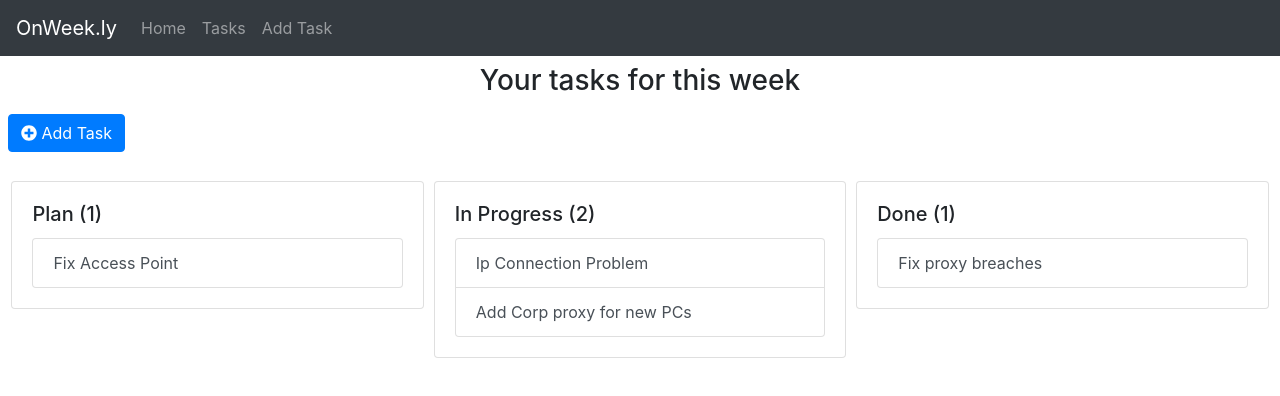
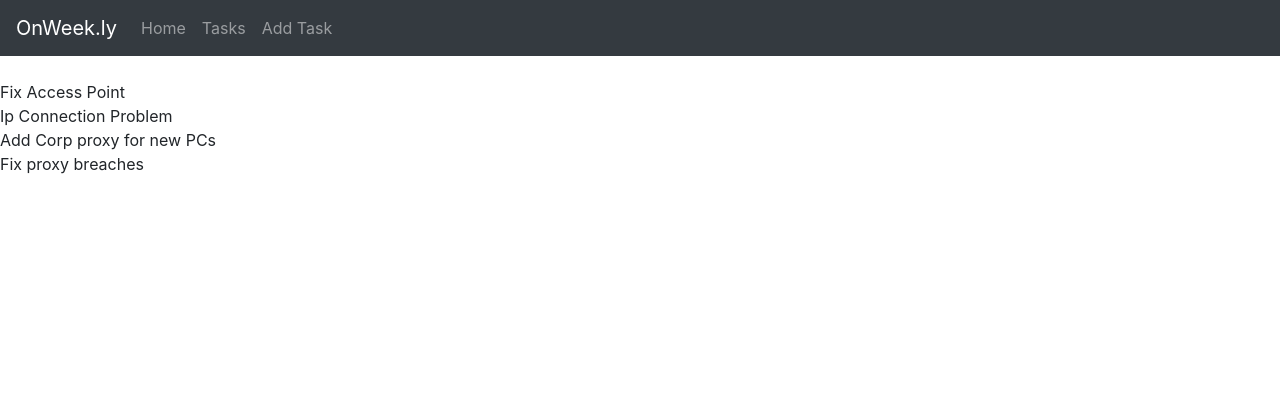
Before and after one commit to grglucastr/onweek.ly, a React (Create React App) app: page / in a window 1280 px wide. Shown: the top 396 px of the page. Built offline with nearby package versions, Linux system fonts and the light colour scheme.

Commit message:
Add task list

```diff
--- a/src/components/App.js
+++ b/src/components/App.js
@@ -10,8 +10,10 @@ import AppHeader from "./AppHeader";
 import TaskDetail from "./TaskDetail";
 import TaskForm from "./TaskForm";
 import TaskHome from "./TaskHome";
+import TaskList from './tasks/TaskList';
 
 import { listTasks } from "../actions/tasks";
+
 
 const tasks = [
   {
@@ -74,7 +76,7 @@ class App extends Component {
           <Row>
             <Col>
               <Switch>
-                <Route exact path="/" component={TaskHome} />
+                <Route exact path="/" component={TaskList} />
                 <Route exact path="/tasks" component={TaskHome} />
                 <Route path="/add-tasks" component={TaskForm} />
                 <Route exact path="/tasks/:id" component={TaskDetail} />
--- /dev/null
+++ b/src/components/tasks/TaskList.js
@@ -0,0 +1,31 @@
+import React, { Component } from 'react';
+import { connect } from 'react-redux';
+
+
+class TaskList extends Component {
+
+  render(){
+
+    const { tasks } = this.props;
+
+    return(
+      <>
+        <div className="task-list-container mt-4">
+          {
+            tasks.map(task => (
+              <div key={task.id} className="task-list-item">
+                { task.subject }
+              </div>
+            ))
+          }
+        </div>
+      </>
+    )
+  }
+}
+
+function mapStateToProps(tasks){
+  return {tasks};
+}
+
+export default connect(mapStateToProps)(TaskList);
```
